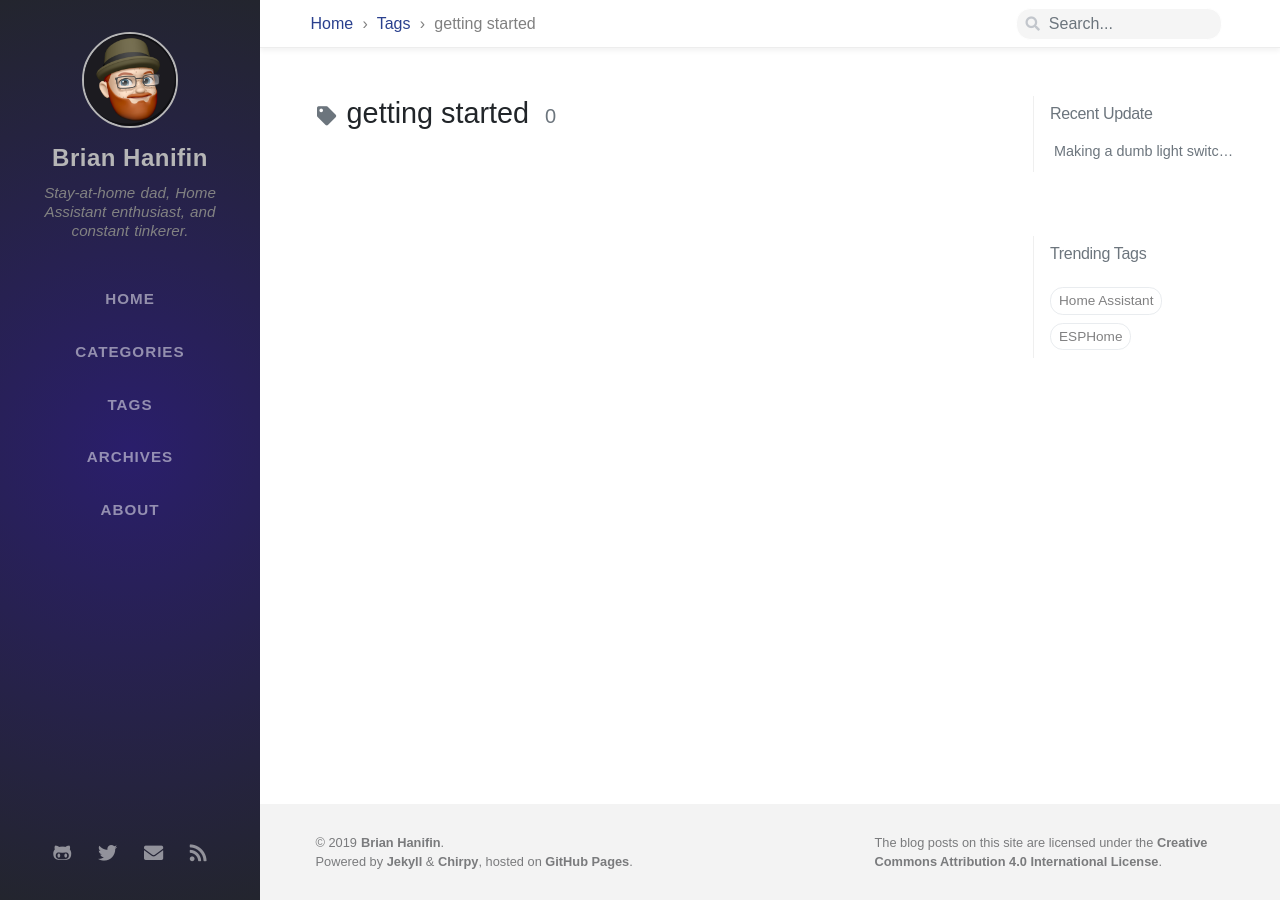
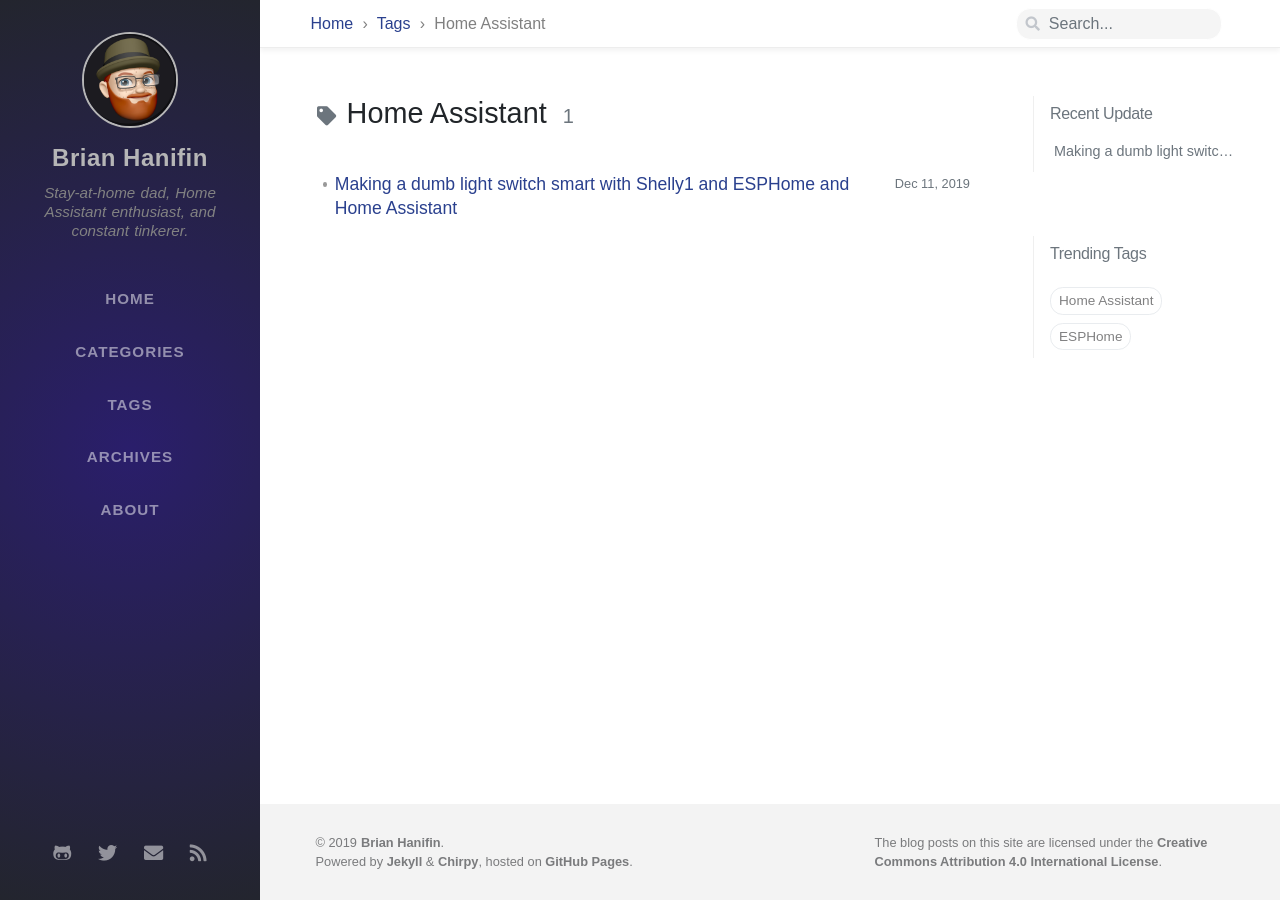
Before and after one commit to brianhanifin/brianhanifin.com, a Jekyll site: the page built from tags/home-assistant.html, in a window 1280 px wide. Built offline with Jekyll 4.4.1, drawn with Linux system fonts in a browser that asks for light colours; nearby versions of some CDN libraries; some web fonts are replaced.

Commit message:
tag page: correct Home Assistant info

```diff
--- a/tags/home-assistant.html
+++ b/tags/home-assistant.html
@@ -1,5 +1,5 @@
 ---
 layout: tag
-title: getting started
-tag: getting started
+title: Home Assistant
+tag: Home Assistant
 ---
```
